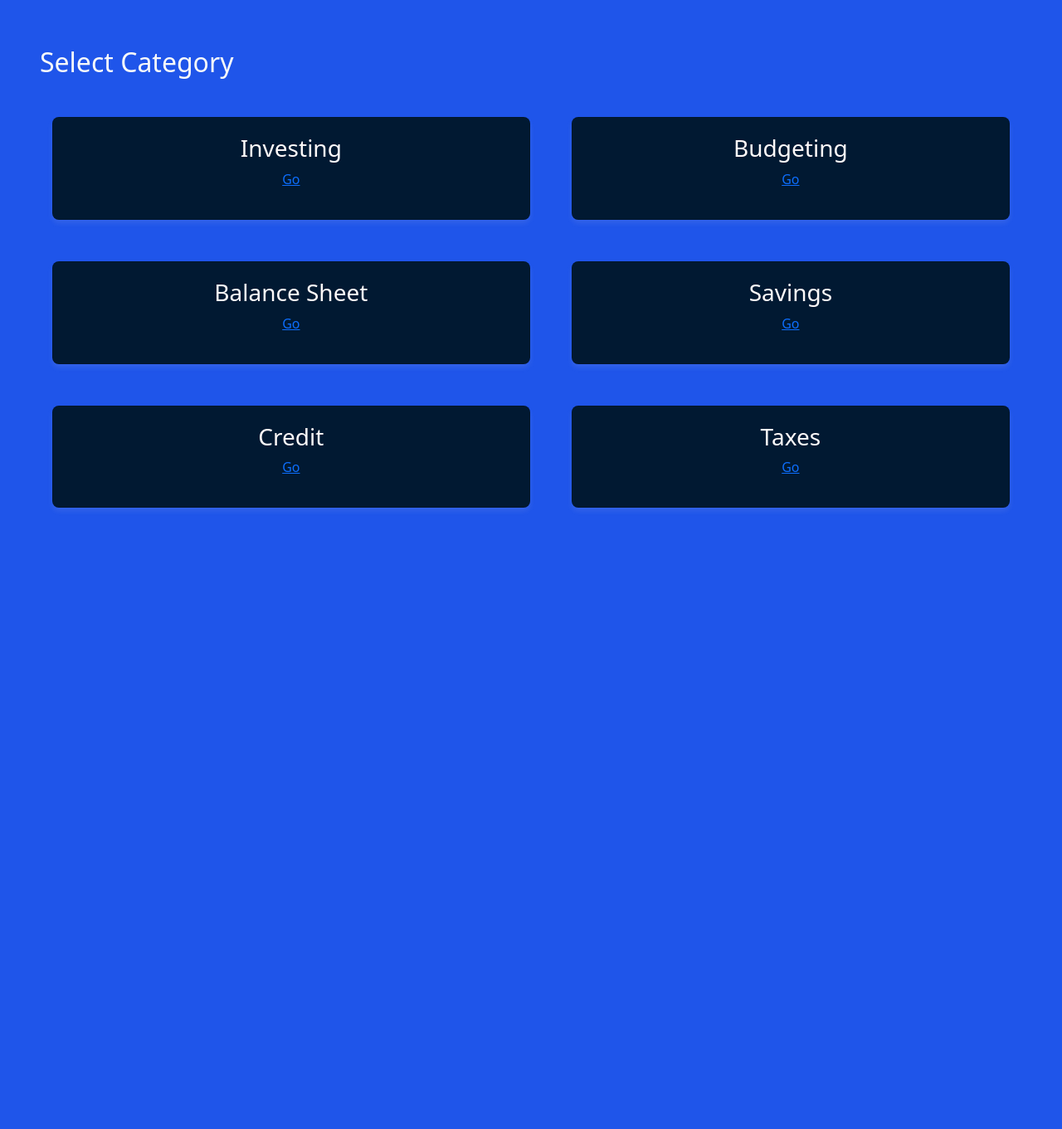
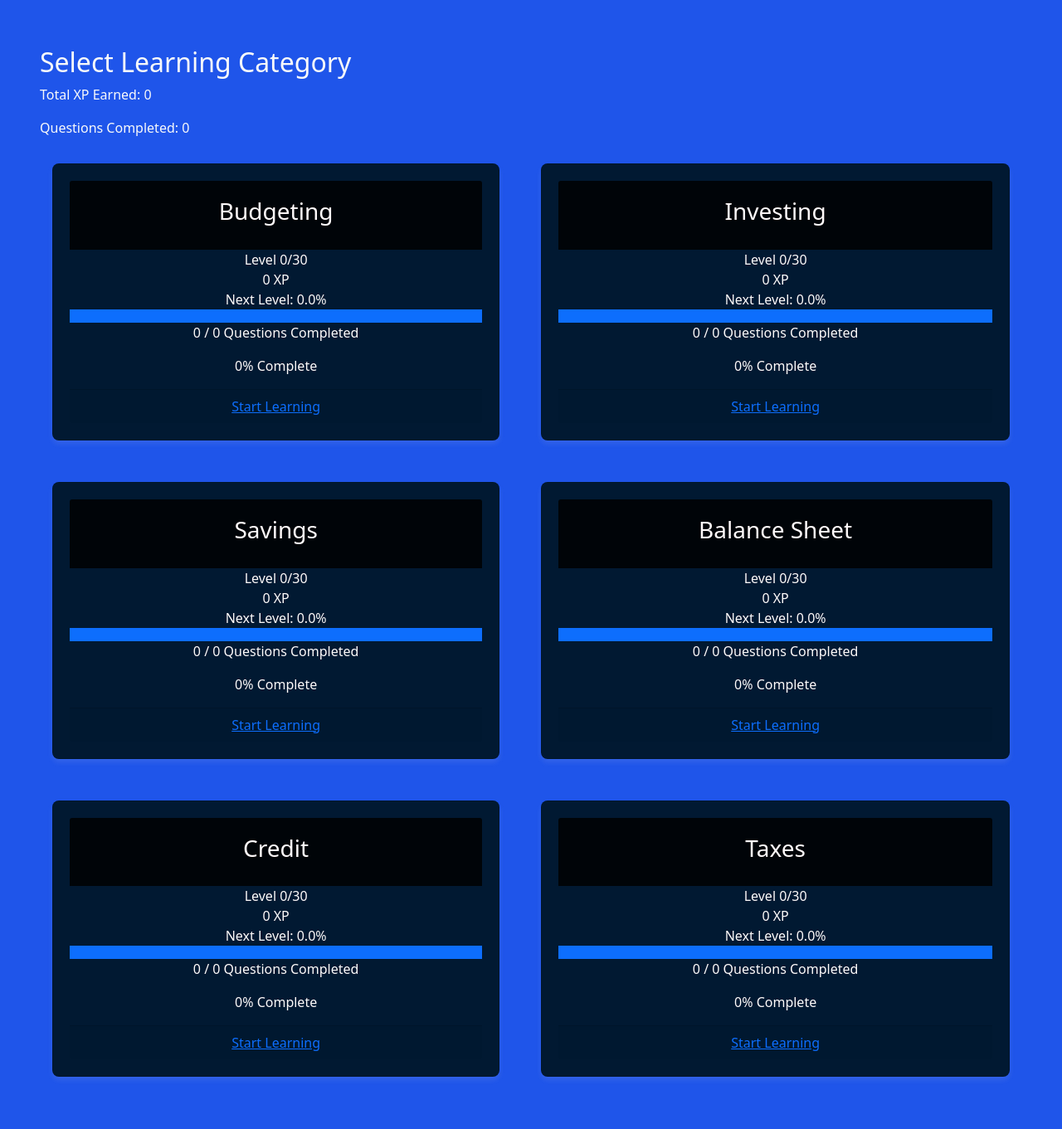
Before and after one commit to JLeFevre559/BACS487, a Django app: page /learn/ in a window 1280 px wide. Shown: the part 56-1417 px from the top of the page at 83% size. Before the commit the page ends 671 px from the top, so only its background shows below. Run offline with Django 4.2, Linux system fonts and the light colour scheme; the visitor is signed in with stand-in values (Sample User, id 1); data that the repository does not hold is empty; some libraries are stand-ins or nearby versions.

Commit message:
Update progress viewing/alter progress model

```diff
--- a/application/web_app/cap_ace_web/models.py
+++ b/application/web_app/cap_ace_web/models.py
@@ -47,12 +47,23 @@ class QuestionProgress(models.Model):
         ('BS', 'Budget Simulation')
     ]
 
+    CATEGORIES = [
+        ('BUD', 'Budgeting'),
+        ('INV', 'Investing'),
+        ('SAV', 'Savings'),
+        ('BAL', 'Balance Sheet'),
+        ('CRD', 'Credit'),
+        ('TAX', 'Taxes')
+    ]
+
     user = models.ForeignKey(Cap_Ace_User, on_delete=models.CASCADE)
     question_id = models.IntegerField()
     question_type = models.CharField(max_length=3, choices=QUESTION_TYPES)
+    category = models.CharField(max_length=3, choices=CATEGORIES, null=True)
+    completed_at = models.DateTimeField(auto_now_add=True, null=True)
 
     class Meta:
         unique_together = ['user', 'question_id', 'question_type']
 
     def __str__(self):
-        return f"{self.user.username} - {self.question_type} {self.question_id}"
+        return f"{self.user.username} - {self.get_category_display()} - {self.get_question_type_display()} {self.question_id}"
--- a/application/web_app/cap_ace_web/templates/customizelearning.html
+++ b/application/web_app/cap_ace_web/templates/customizelearning.html
@@ -1,39 +1,58 @@
 {% extends "theme.html" %}
 
-{% block title %}Customize Learning - Kashoo{% endblock %}
+{% block title %}Learning Categories - Kashoo{% endblock %}
 
 {% block content %}
 <div class="main-content">
-    <h2>Select Category</h2>
-    <br>
-    <!-- a card that has a button that will take you to learning category -->
-     <!-- Placeholder link under each category  -->
+    <h2 class="section-title">Select Learning Category</h2>
+    <div class="stats-summary">
+        <p>Total XP Earned: {{ total_xp }}</p>
+        <p>Questions Completed: {{ total_completed }}</p>
+    </div>
+
     <div class="dashboard-grid">
-    <div class="card">
-      <h3>Investing</h3>
-      <p><a href="https://www.cnbc.com" target="_blank" class="button">Go</a></p>
+        {% for code, category in categories.items %}
+        <div class="card learning-card">
+            <div class="card-header">
+                <i class="{{ category.icon }}"></i>
+                <h3>{{ category.title }}</h3>
             </div>
-    <div class="card">
-      <h3>Budgeting</h3>
-      <p><a href="https://www.cnbc.com" target="_blank" class="button">Go</a></p>
+
+            <div class="progress-info">
+                <div class="level-stats">
+                    <div class="level-badge">Level {{ category.level }}/30</div>
+                    <div class="xp-counter">{{ category.xp }} XP</div>
                 </div>
-    <div class="card">
-      <h3>Balance Sheet</h3>
-      <p><a href="https://www.cnbc.com" target="_blank" class="button">Go</a></p>
+
+                <div class="progress-section">
+                    <div class="progress-label">
+                        Next Level: {{ category.progress }}%
                     </div>
-    <div class="card">
-      <h3>Savings</h3>
-      <p><a href="https://www.cnbc.com" target="_blank" class="button">Go</a></p>
-    </div>
-    <div class="card">
-      <h3>Credit</h3>
-      <p><a href="https://www.cnbc.com" target="_blank" class="button">Go</a></p>
-    </div>
-    <div class="card">
-      <h3>Taxes</h3>
-      <p><a href="https://www.cnbc.com" target="_blank" class="button">Go</a></p>
+                    <div class="progress-bar">
+                        <div class="progress"
+                             style="width: {{ category.progress }}%"
+                             title="Progress to next level"></div>
                     </div>
                 </div>
 
+                <div class="completion-stats">
+                    <p>{{ category.completed_questions }} / {{ category.total_questions }} Questions Completed</p>
+                    <p>{{ category.completion_percentage }}% Complete</p>
+                </div>
+            </div>
+
+            <div class="card-footer">
+                <a href="{{ category.url }}" class="button primary-button">
+                    {% if category.completed_questions == 0 %}
+                        Start Learning
+                    {% else %}
+                        Continue Learning
+                    {% endif %}
+                </a>
+            </div>
+        </div>
+        {% endfor %}
+    </div>
+</div>
 
 {% endblock %}
--- a/application/web_app/cap_ace_web/views.py
+++ b/application/web_app/cap_ace_web/views.py
@@ -1,5 +1,5 @@
 from django.views.generic import TemplateView
-from .models import MultipleChoice, MultipleChoiceDistractor
+from .models import MultipleChoice, MultipleChoiceDistractor, QuestionProgress
 from django.contrib.auth import get_user_model
 from django.urls import reverse_lazy
 import yfinance as yf
@@ -7,6 +7,7 @@ from django.shortcuts import render
 from django.contrib.auth.mixins import LoginRequiredMixin, UserPassesTestMixin
 from .forms import CustomUserCreationForm, CustomUserChangeForm, StockTickerForm
 from django.views.generic import CreateView, UpdateView, DeleteView, DetailView, ListView
+from django.db.models import Count
 
 
 # Financial Data Feed Dashbaord View
@@ -17,8 +18,83 @@ User = get_user_model()
 
 class Index(TemplateView):
     template_name = "home_dashboard.html"
-class learningview(TemplateView):
-    template_name = "customizelearning.html"
+
+class learningview(LoginRequiredMixin, TemplateView):
+    template_name = 'customizelearning.html'
+
+    def get_context_data(self, **kwargs):
+        context = super().get_context_data(**kwargs)
+
+        # Get all available questions per category
+        total_questions = {
+            category[0]: MultipleChoice.objects.filter(category=category[0]).count()
+            for category in QuestionProgress.CATEGORIES
+        }
+
+        # Get completed questions for the user by category
+        completed_questions = (
+            QuestionProgress.objects
+            .filter(user=self.request.user)
+            .values('category')
+            .annotate(completed=Count('question_id'))
+        )
+
+        # Calculate progress for each category
+        categories = {}
+        XP_PER_QUESTION = 10
+        XP_PER_LEVEL = 20
+        MAX_LEVEL = 30
+
+        for category_code, category_name in QuestionProgress.CATEGORIES:
+            # Get number of completed questions for this category
+            completed = next(
+                (item['completed'] for item in completed_questions
+                 if item['category'] == category_code),
+                0
+            )
+
+            total = total_questions.get(category_code, 0)
+
+            # Calculate XP and level
+            xp = completed * XP_PER_QUESTION
+            level = min(xp // XP_PER_LEVEL, MAX_LEVEL)
+            progress_to_next = (xp % XP_PER_LEVEL) / XP_PER_LEVEL * 100 if level < MAX_LEVEL else 100
+
+            # Get completion percentage
+            completion_percentage = (completed / total * 100) if total > 0 else 0
+
+            # Create URL based on category code
+            url_mapping = {
+                'BUD': '/budget/',
+                'INV': '/investing/',
+                'SAV': '/savings/',
+                'BAL': '/balance/',
+                'CRD': '/credit/',
+                'TAX': '/taxes/'
+            }
+
+            categories[category_code] = {
+                'title': category_name,
+                'url': '/learn' + url_mapping.get(category_code, '/'),
+                'total_questions': total,
+                'completed_questions': completed,
+                'completion_percentage': round(completion_percentage, 1),
+                'xp': xp,
+                'level': level,
+                'progress': round(progress_to_next, 1),
+                'icon': f'{category_name.lower()}-icon'  # CSS class for the icon
+            }
+
+        # Calculate totals
+        total_xp = sum(cat['xp'] for cat in categories.values())
+        total_completed = sum(cat['completed_questions'] for cat in categories.values())
+
+        context.update({
+            'categories': categories,
+            'total_xp': total_xp,
+            'total_completed': total_completed
+        })
+        return context
 
 class HomeView(TemplateView):
     template_name = 'theme.html'
```
Also changed, not shown: application/web_app/cap_ace_web/test_models.py (+100 -0 lines), application/web_app/vercel_app/settings.py (+17 -17 lines), application/web_app/cap_ace_web/migrations/0002_questionprogress_category_and_more.py (added). Lines whose indentation alone changed are shown as unchanged.
